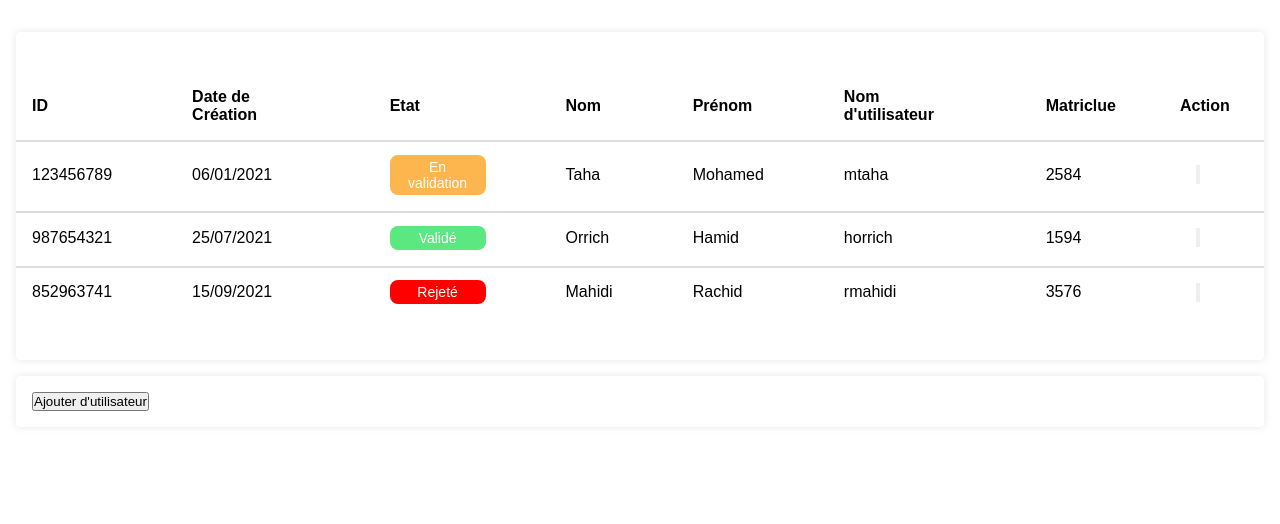
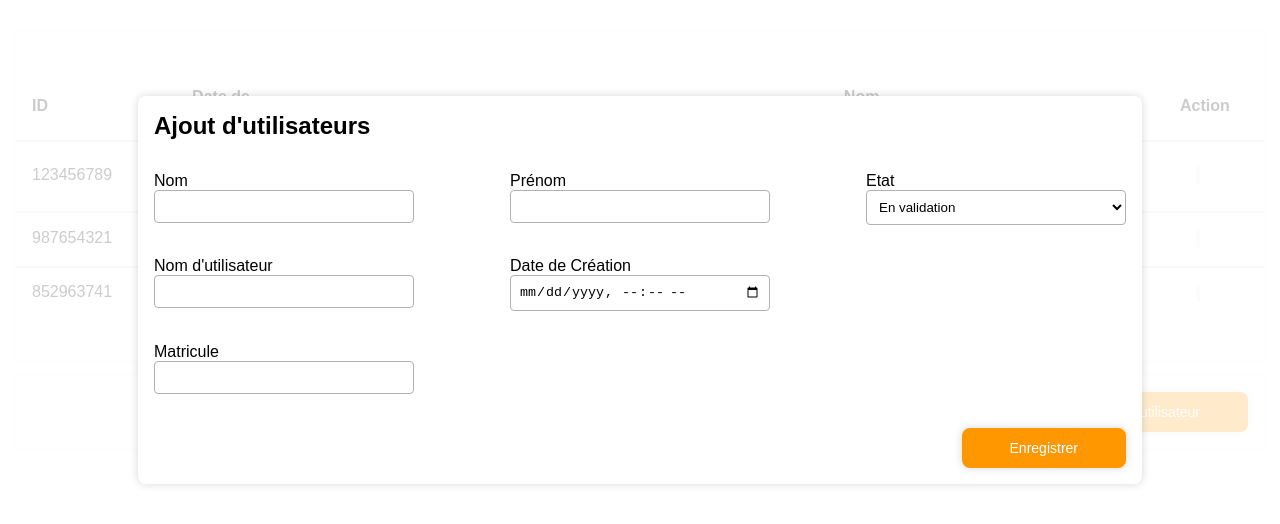
Before and after one commit to ojpro/frontend-task, a plain HTML site: page index.html in a window 1280 px wide. Both pictures are taken after a click on the button "Ajouter d'utilisateur". Drawn offline with Linux system fonts and the light colour scheme.

Commit message:
minor edit.

```diff
--- a/index.html
+++ b/index.html
@@ -18,7 +18,7 @@
             <tr>
                 <th>ID</th>
                 <th>Date de Création</th>
-                <th>Etat</th>
+                <th class="text-center">Etat</th>
                 <th>Nom</th>
                 <th>Prénom</th>
                 <th>Nom d'utilisateur</th>
@@ -31,8 +31,7 @@
     </section>
 
     <section class="add_user">
-        <button type="button">Ajouter d'utilisateur</button>
-
+        <button type="button" class="highlight" onclick="toggleModal()">Ajouter d'utilisateur</button>
         <div class="modal hidden" id="modalBox">
             <form action="" id="form">
                 <h1>Ajout d'utilisateurs</h1>
@@ -74,7 +73,7 @@
 
                     </div>
                     <!--Empty Cell-->
-                    <div>
+                    <div class="separator">
                     </div>
                     <!--End Empty Cell-->
                     <div>
@@ -84,7 +83,7 @@
                         <input id="matricule" required type="number">
                     </div>
                 </div>
-                <button class="" type="submit">Enregistrer</button>
+                <button class="highlight valide" type="submit">Enregistrer</button>
             </form>
 
         </div>
```
